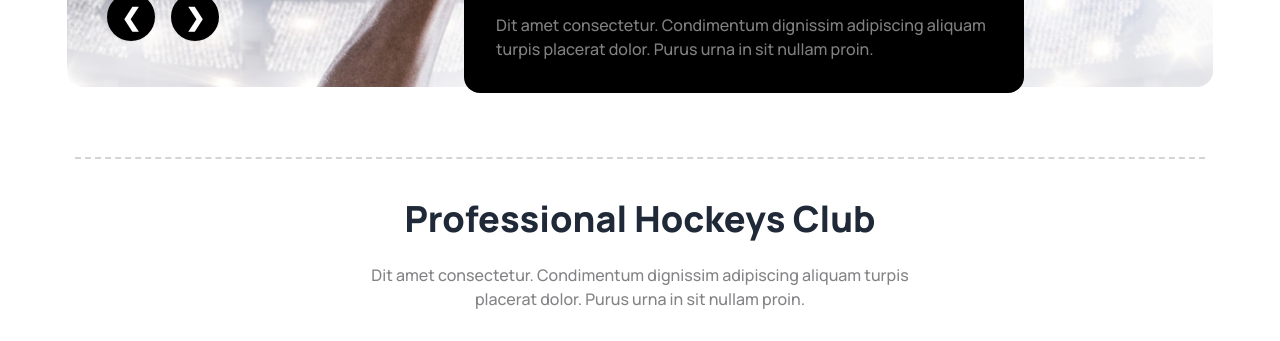
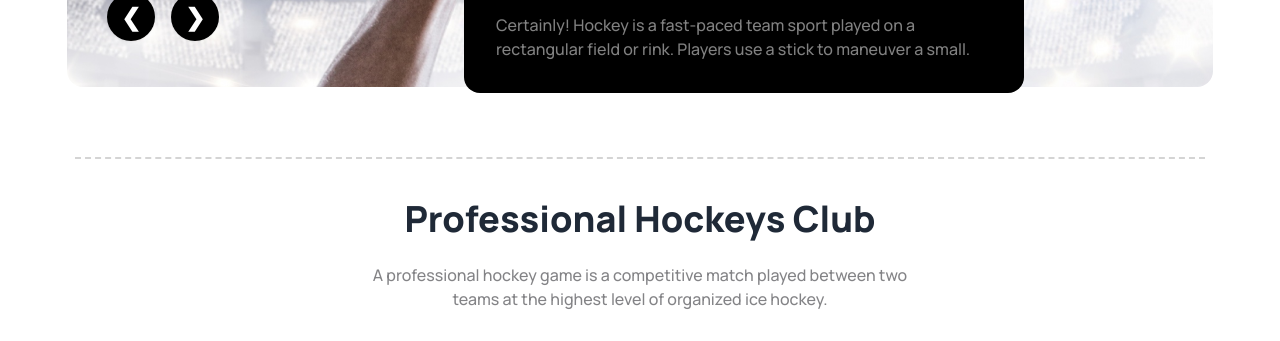
Before and after one commit to sohan226/-Assignment-3, a plain HTML site: page index.html in a window 1280 px wide. Shown: the part 611-952 px from the top of the page. Drawn offline with nearby package versions, Linux system fonts and the light colour scheme.

```diff
--- a/index.html
+++ b/index.html
@@ -94,7 +94,7 @@
             </div>
             <div class="lg:absolute  lg:bottom-24 lg:right-64 lg:w-[560px] mt-4 p-4 bg-black rounded-lg lg:p-8 lg:rounded-2xl">
               <h1 class="mt text-lg text-white lg:text-2xl font-extrabold">Meet all the heroes from the field</h1>
-              <p class="text-sm text-[#ffffff81] lg:text-base font-medium mt-2 lg:mt-4">Dit amet consectetur. Condimentum dignissim adipiscing aliquam turpis placerat dolor. Purus urna in sit nullam proin.</p>
+              <p class="text-sm text-[#ffffff81] lg:text-base font-medium mt-2 lg:mt-4">Certainly! Hockey is a fast-paced team sport played on a rectangular field or rink. Players use a stick to maneuver a small.</p>
             </div>
           </div>
         </section>
@@ -108,7 +108,7 @@
           <div class="mx-5 lg:my-16 p-5 lg:py-10 lg:px-72 text-center border-dashed border-2 border-neutral-300 border-x-0 ">
           <div>
             <h1 class="text-2xl lg:text-4xl font-extrabold">Professional Hockeys Club</h1>
-            <p class="text-sm text-[#13131886] lg:text-base font-medium mt-4 lg:mt-6 ">Dit amet consectetur. Condimentum dignissim adipiscing aliquam turpis placerat dolor. Purus urna in sit nullam proin.</p>
+            <p class="text-sm text-[#13131886] lg:text-base font-medium mt-4 lg:mt-6 ">A professional hockey game is a competitive match played between two teams at the highest level of organized ice hockey.</p>
           </div>
         </div>
         <div class=" grid lg:grid-flow-col text-center gap-8 p-8 lg:p-1 ">
@@ -142,7 +142,7 @@
       <div class="mx-5 lg:my-16 p-5 lg:py-10 lg:px-72 text-center border-dashed border-2 border-neutral-300 border-x-0 ">
         <div>
           <h1 class="text-2xl lg:text-4xl font-extrabold">Program Sections</h1>
-          <p class="text-sm text-[#13131886] lg:text-base font-medium mt-4 lg:mt-6 ">Dit amet consectetur. Condimentum dignissim adipiscing aliquam turpis placerat dolor. Purus urna in sit nullam proin.</p>
+          <p class="text-sm text-[#13131886] lg:text-base font-medium mt-4 lg:mt-6 ">Hockey is a fast-paced team sport played on a rectangular field or rink. Players use a stick to maneuver a small, hard ball goals. </p>
         </div>
       </div>
       <!-- card section -->
@@ -198,7 +198,7 @@
         <div class="mx-5 lg:my-16 p-5 lg:py-10 lg:px-72 text-center border-dashed border-2 border-neutral-300 border-x-0 ">
           <div>
             <h1 class="text-2xl lg:text-4xl font-extrabold">Our New Products</h1>
-            <p class="text-sm text-[#13131886]  lg:text-base font-medium mt-4 lg:mt-6 ">We have some new products. You can see if you want. Hope you like it. Below are the pictures and details of all our products</p>
+            <p class="text-sm text-[#13131886]  lg:text-base font-medium mt-4 lg:mt-6 ">We have some new products. You can see if you want. Hope you like it. Below are the pictures and details of all our products</p>
           </div>
         </div>
         <div class="grid my-10 lg:grid-cols-2 gap-6">
@@ -222,7 +222,7 @@
                   </div>
                 </div>
                 <h1 class="text-xl font-extrabold my-3">World Cup Flags Jacket</h1>
-                <p class="text-[#13131886] ">The item is very good and the price is low. You can buy if you want.</p>
+                <p class="text-[#13131886] ">The item is very good and the price is low. You can buy if you want.</p>
                 <div class="flex lg:items-center flex-col lg:flex-row gap-4 mt-4">
                   <h3 class="text-lg text-[#FF4240] font-extrabold">Price - $16.00</h3>
                   <div class="flex items-center gap-1">
@@ -253,7 +253,7 @@
                   </div>
                 </div>
                 <h1 class="text-xl font-extrabold my-3">World Cup Flags Volleyball</h1>
-                <p class="text-[#13131886]">The item is very good and the price is low. You can buy if you want.</p>
+                <p class="text-[#13131886]">The item is very good and the price is low. You can buy if you want.</p>
                 <div class="flex lg:items-center flex-col lg:flex-row gap-4 mt-4">
                   <h3 class="text-lg text-[#FF4240] font-extrabold">Price - $15.00</h3>
                   <div class="flex items-center gap-1">
@@ -284,7 +284,7 @@
                   </div>
                 </div>
                 <h1 class="text-xl font-extrabold my-3">World Cup Flags Cap</h1>
-                <p class="text-[#13131886]">The item is very good and the price is low. You can buy if you want.</p>
+                <p class="text-[#13131886]">The item is very good and the price is low. You can buy if you want.</p>
                 <div class="flex lg:items-center flex-col lg:flex-row gap-4 mt-4">
                   <h3 class="text-lg text-[#FF4240] font-extrabold">Price - $5.00</h3>
                   <div class="flex items-center gap-1">
@@ -315,7 +315,7 @@
                   </div>
                 </div>
                 <h1 class="text-xl font-extrabold my-3">World Cup Flags T-Shirt</h1>
-                <p class="text-[#13131886]">The item is very good and the price is low. You can buy if you want.</p>
+                <p class="text-[#13131886]">The item is very good and the price is low. You can buy if you want.</p>
                 <div class="flex lg:items-center flex-col lg:flex-row gap-4 mt-4">
                   <h3 class="text-lg text-[#FF4240] font-extrabold">Price - $19.00</h3>
                   <div class="flex items-center gap-1">
@@ -346,7 +346,7 @@
                   </div>
                 </div>
                 <h1 class="text-xl font-extrabold my-3">World Cup Flags Helmet</h1>
-                <p class="text-[#13131886]">The item is very good and the price is low. You can buy if you want.</p>
+                <p class="text-[#13131886]">The item is very good and the price is low. You can buy if you want.</p>
                 <div class="flex lg:items-center flex-col lg:flex-row gap-4 mt-4">
                   <h3 class="text-lg text-[#FF4240] font-extrabold">Price - $30.00</h3>
                   <div class="flex items-center gap-1">
@@ -377,7 +377,7 @@
                   </div>
                 </div>
                 <h1 class="text-xl font-extrabold my-3">World Cup Flags Football</h1>
-                <p class="text-[#13131886]">The item is very good and the price is low. You can buy if you want.</p>
+                <p class="text-[#13131886]">The item is very good and the price is low. You can buy if you want.</p>
                 <div class="flex lg:items-center flex-col lg:flex-row gap-4 mt-4">
                   <h3 class="text-lg text-[#FF4240] font-extrabold">Price - $20.00</h3>
                   <div class="flex items-center gap-1">
@@ -397,7 +397,7 @@
       <div class="mx-5 lg:my-16 p-5 lg:py-10 lg:px-72 text-center border-dashed border-2 border-neutral-300 border-x-0 ">
         <div>
           <h1 class="text-2xl lg:text-4xl font-extrabold">Clients Question</h1>
-          <p class="text-sm text-[#13131886] lg:text-base font-medium mt-4 lg:mt-6 ">There is a lot for you to know about us. Below is some information about us. Hope you find it useful. You can take a look if you want.</p>
+          <p class="text-sm text-[#13131886] lg:text-base font-medium mt-4 lg:mt-6 ">There is a lot for you to know about us. Below is some information about us. Hope you find it useful. You can take a look if you want.</p>
         </div>
       </div>
       <div class="p-8 flex flex-col mt-10 lg:flex-row items-center gap-10 border-2 bg-white rounded-2xl">
@@ -411,7 +411,7 @@
               <h3 class="text-xl font-bold">Our Equipment</h3>
             </div>
             <div class="collapse-content">
-              <p class="text-[#13131886]">Dolor sit amet consectetur. Ut urna diam quis sagittis. Elit elit enim sagittis turpis in magna.</p>
+              <p class="text-[#13131886]">A professional hockey game is a competitive match played between two teams at the highest level of organized ice hockey.</p>
             </div>
           </div>
           <div class="collapse collapse-plus ">
@@ -420,7 +420,7 @@
               <h3 class="text-xl font-bold">Hockey Training</h3>
             </div>
             <div class="collapse-content">
-              <p class="text-[#13131886]">Dolor sit amet consectetur. Ut urna diam quis sagittis. Elit elit enim sagittis turpis in magna.</p>
+              <p class="text-[#13131886]">A professional hockey game is a competitive match played between two teams at the highest level of organized ice hockey.</p>
             </div>
           </div>
           <div class="collapse collapse-plus ">
@@ -429,7 +429,7 @@
               <h3 class="text-xl font-bold">Private Lessons</h3>
             </div>
             <div class="collapse-content">
-              <p class="text-[#13131886]">Dolor sit amet consectetur. Ut urna diam quis sagittis. Elit elit enim sagittis turpis in magna.</p>
+              <p class="text-[#13131886]">A professional hockey game is a competitive match played between two teams at the highest level of organized ice hockey.</p>
             </div>
           </div>
           <div class="collapse collapse-plus ">
@@ -438,7 +438,7 @@
               <h3 class="text-xl font-bold">Ski Touring</h3>
             </div>
             <div class="collapse-content">
-              <p class="text-[#13131886]">Dolor sit amet consectetur. Ut urna diam quis sagittis. Elit elit enim sagittis turpis in magna.</p>
+              <p class="text-[#13131886]">A professional hockey game is a competitive match played between two teams at the highest level of organized ice hockey.</p>
             </div>
           </div>
           <div class="collapse collapse-plus ">
@@ -447,7 +447,7 @@
               <h3 class="text-xl font-bold">Booking</h3>
             </div>
             <div class="collapse-content">
-              <p class="text-[#13131886]">Dolor sit amet consectetur. Ut urna diam quis sagittis. Elit elit enim sagittis turpis in magna.</p>
+              <p class="text-[#13131886]">A professional hockey game is a competitive match played between two teams at the highest level of organized ice hockey.</p>
             </div>
           </div>
           <div class="collapse collapse-plus ">
@@ -469,7 +469,7 @@
       <div class="mx-5 lg:my-16 p-5 lg:py-10 lg:px-72 text-center border-dashed border-2 border-neutral-300 border-x-0 ">
         <div>
           <h1 class="text-2xl lg:text-4xl font-extrabold">Get In Touch</h1>
-          <p class="text-sm text-[#13131886] lg:text-base font-medium mt-4 lg:mt-6 ">Dit amet consectetur. Condimentum dignissim adipiscing aliquam turpis placerat dolor. Purus urna in sit nullam proin.</p>
+          <p class="text-sm text-[#13131886] lg:text-base font-medium mt-4 lg:mt-6 ">A professional hockey game is a competitive match played between two teams at the highest level of organized ice hockey.</p>
         </div>
       </div>
       <div class="flex flex-col lg:flex-row gap-6">
@@ -534,7 +534,7 @@
       <div class=" grid grid-cols-1 gap-8 lg:gap-2 lg:grid-cols-4 text-base-content lg:py-24 lg:px-5 lg:w-[1170px] mx-auto ">
         <div class="col-span-1 flex flex-col">
           <h1 class="text-3xl font-extrabold lg:w-[185px] mx-auto lg:mx-0 text-white mb-4">Get In Touch</h1>
-          <p class=" lg:w-[346px] mb-5 text-[#ffffff81]">Dit amet consectetur. Condimentum adipiscing aliquam turpis placerat dolor. Purus urna in sit nullam proin.
+          <p class=" lg:w-[346px] mb-5 text-[#ffffff81]">Here is a lot of information about us. If you need any more information, you can contact the number given below or mail to the given email address.
           </p>
           <div class=" flex flex-col lg:items-start items-center">
             <div class="flex items-center mb-4 gap-2">
```
